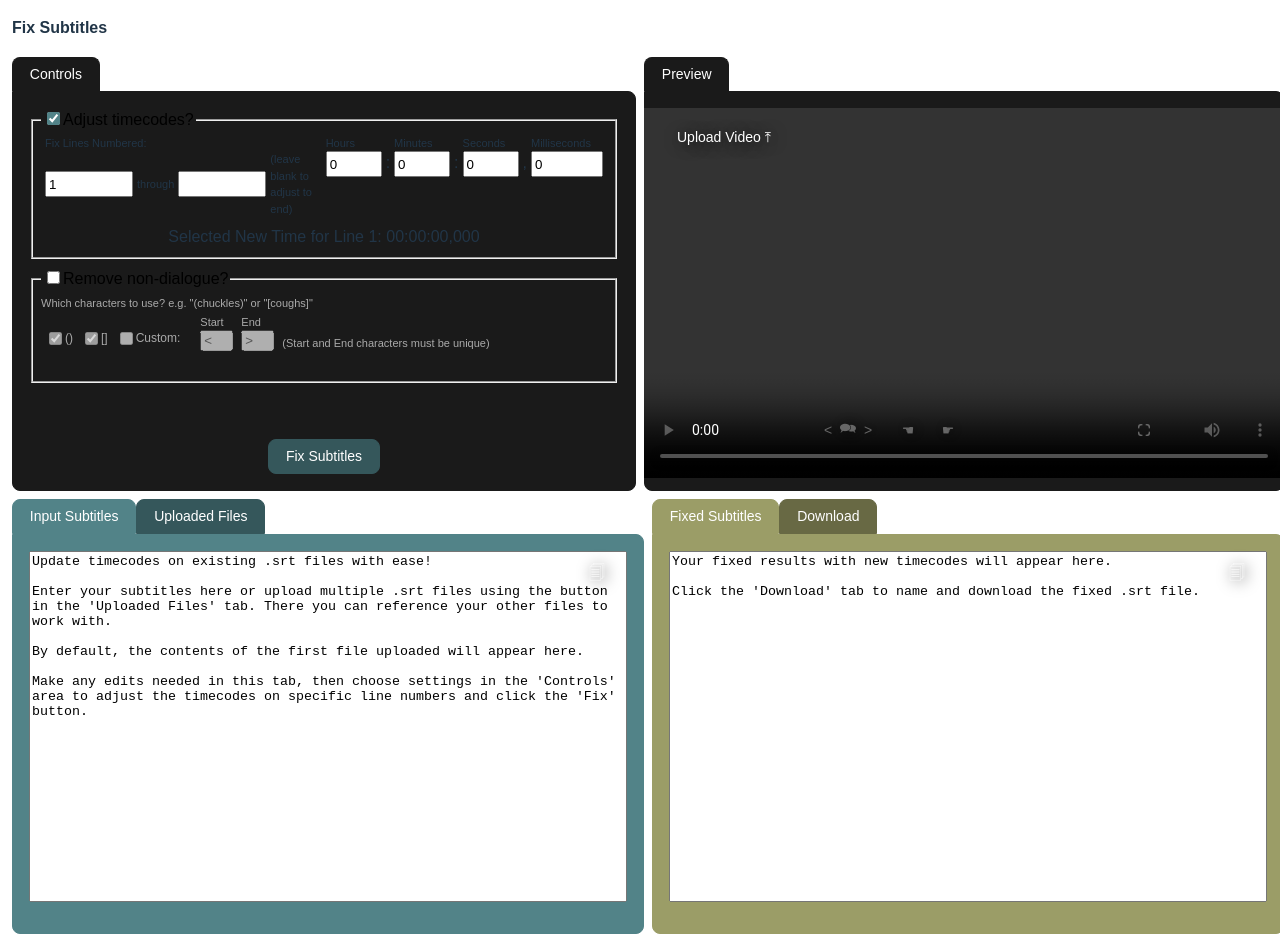
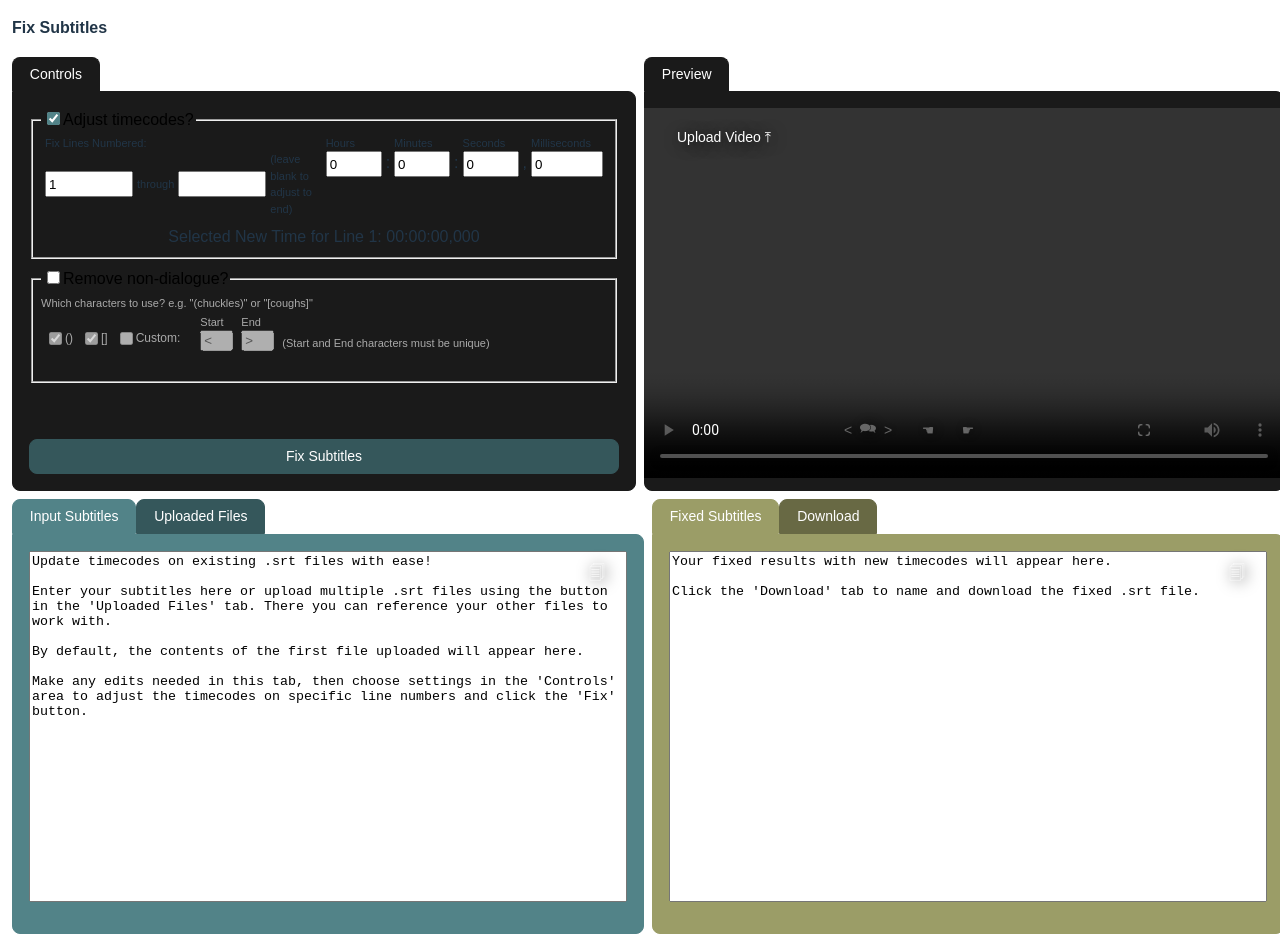
Before and after one commit to mrnolanhenry/srt-client, a React (Vite) app: page / in a window 1280 px wide. Built offline with nearby package versions, Linux system fonts and the light colour scheme.

Commit message:
minor styling and bug fixes

```diff
--- a/src/components/SubtitleFixer/SubtitleFixer.css
+++ b/src/components/SubtitleFixer/SubtitleFixer.css
@@ -1,6 +1,7 @@
 #btnFix {
     background-color: color-mix(in oklab, rgba(82, 131, 136, 1) 75%, black);
     border: 1px solid color-mix(in oklab, rgba(82, 131, 136, 1) 75%, black);
+    width: 100%;
 }
 
 #btnFix:hover {
--- a/src/components/VideoUploadAndPlayer/VideoUploadAndPlayer.css
+++ b/src/components/VideoUploadAndPlayer/VideoUploadAndPlayer.css
@@ -59,8 +59,8 @@
         padding: 6px;
         left: 0;
         bottom: 0;
-        margin: 0 100px 35px 150px;
-        width: calc(100% - 250px);
+        margin: 0 100px 35px 170px;
+        width: calc(100% - 270px);
     }
 
     video.fullscreen {
--- a/src/components/VideoUploadAndPlayer/VideoUploadAndPlayer.tsx
+++ b/src/components/VideoUploadAndPlayer/VideoUploadAndPlayer.tsx
@@ -6,6 +6,7 @@ import useDebounce from '../../hooks/useDebounce';
 import fullscreenIcon from '../../assets/fullscreen.png';
 import fullscreenExitIcon from '../../assets/fullscreen_exit.png';
 import SubtitleUtils from '../../utilities/SubtitleUtils';
+import TimeUtils from '../../utilities/TimeUtils';
 
 
 interface VideoUploadAndPlayerProps {
@@ -27,8 +28,8 @@ const VideoUploadAndPlayer = ({cues, textOutput, timeInput, videoRef, handleFixS
   const debouncedShouldHideControls = useDebounce(shouldHideControls, 200);
 
   const getTimeInputInSeconds = () => {
-    return (timeInput.getSeconds() * 1000 + timeInput.getMilliseconds()) / 1000;
-  }
+    return TimeUtils.getTimeInTotalMilliseconds(timeInput) / 1000;
+  };
 
   const [defaultTime, setDefaultTime] = useState<number>(getTimeInputInSeconds());
 
```
